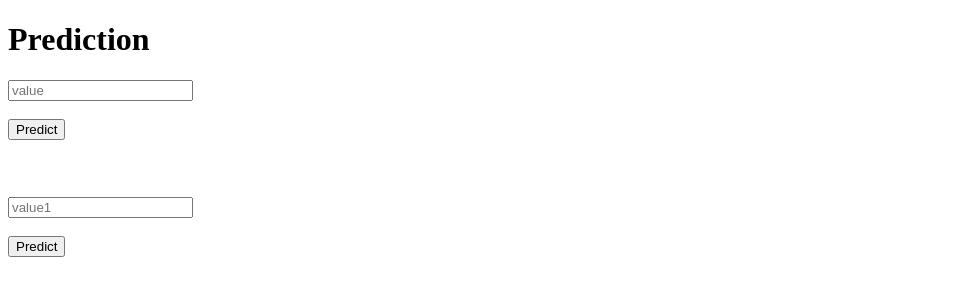
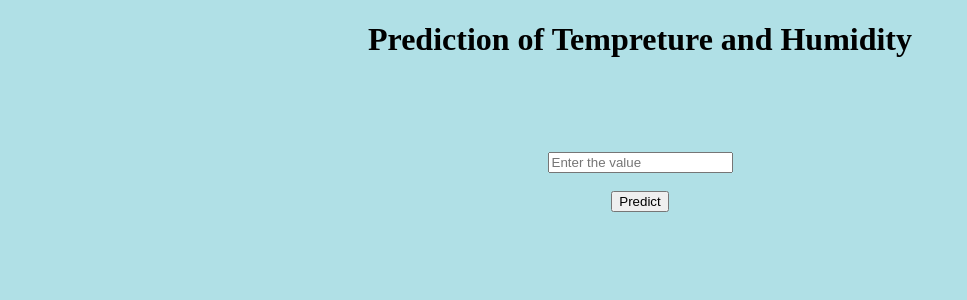
Before and after one commit to amit12195/MLproject, a Flask app: page / in a window 1280 px wide. Shown: the top 300 px of the page, without its empty margins (0-967 px from the left). Run offline with Flask 2, Linux system fonts and the light colour scheme.

Commit message:
Add files via upload

```diff
--- a/templates/home.html
+++ b/templates/home.html
@@ -3,20 +3,23 @@
 <head>
   <meta charset="UTF-8">
   <title>ML API</title>
-  <link href='https://fonts.googleapis.com/css?family=Pacifico' rel='stylesheet' type='text/css'>
-<link href='https://fonts.googleapis.com/css?family=Arimo' rel='stylesheet' type='text/css'>
-<link href='https://fonts.googleapis.com/css?family=Hind:300' rel='stylesheet' type='text/css'>
-<link href='https://fonts.googleapis.com/css?family=Open+Sans+Condensed:300' rel='stylesheet' type='text/css'>
+  <style>
+    h1 {text-align: center;}
+    div {text-align: center;}
+    </style>
 
 </head>
 
-<body>
+<body style="background-color:powderblue;">
  <div class="login">
-	<h1>Prediction </h1>
-
+	<h1>Prediction  of Tempreture and Humidity </h1>
+  <br>
+  <br>
+  <br>
+        <br>
      <!-- Main Input For Receiving Query to our ML -->
     <form action="{{ url_for('predict_TC') }}"method="post">
-    	<input type="text" name="value" placeholder="value" required="required" />
+    	<input type="text" name="value" placeholder="Enter the value" required="required" />
         <br>
         <br>
 
@@ -27,28 +30,14 @@
    <br>
 
 
-   {{ prediction_text }}
-</div>
-
-<div class="login">
-	<h1> </h1>
-
-     <!-- Main Input For Receiving Query to our ML -->
-    <form action="{{ url_for('predict_HUM') }}"method="post">
-
-        <input type="text" name="value1" placeholder="value1" required="required" />
-
-        <br>
-        <br>
-        <button type="submit" class="btn btn-primary btn-block btn-large">Predict</button>
-    </form>
+   {{ prediction_text_tc }}
 
    <br>
    <br>
-
-
    {{ prediction_text_hum }}
 </div>
 
+
+
 </body>
 </html>
```
